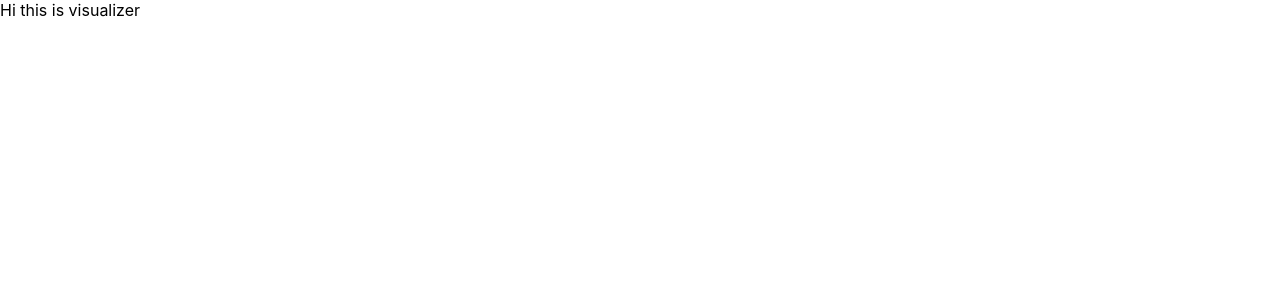
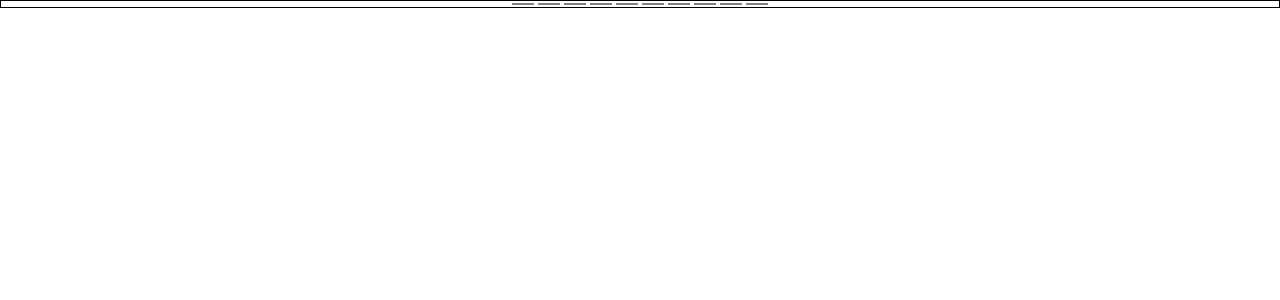
Before and after one commit to LouisVelz/sorting-visualizer, a React (Create React App) app: page / in a window 1280 px wide. Shown: the top 300 px of the page. Built offline with nearby package versions, Linux system fonts and the light colour scheme.

Commit message:
start columns

```diff
--- a/src/components/sortingVisualizer.js
+++ b/src/components/sortingVisualizer.js
@@ -1,11 +1,29 @@
 import React from "react";
 import Styled from "styled-components";
-
-const Container = Styled.div``;
-const Element = Styled.div``;
+import { fisherYates } from "./../util/fisherYates";
+const Container = Styled.div`
+display: flex;
+flex-direction: row;
+border: 1px solid black;
+justify-content: center;
+`;
+const Element = Styled.div`
+width: 20px;
+height: ${(props) => props.height * 20};
+border: 1px solid gray;
+margin: 2px;
+`;
 
 const Visualizer = () => {
-  return "Hi this is visualizer";
+  const arr = fisherYates(10);
+
+  return (
+    <Container>
+      {arr.map((element) => {
+        return <Element height={element}></Element>;
+      })}
+    </Container>
+  );
 };
 
 export default Visualizer;
--- a/src/index.css
+++ b/src/index.css
@@ -1,13 +1,14 @@
+@import-normalize;
 body {
   margin: 0;
-  font-family: -apple-system, BlinkMacSystemFont, 'Segoe UI', 'Roboto', 'Oxygen',
-    'Ubuntu', 'Cantarell', 'Fira Sans', 'Droid Sans', 'Helvetica Neue',
+  font-family: -apple-system, BlinkMacSystemFont, "Segoe UI", "Roboto", "Oxygen",
+    "Ubuntu", "Cantarell", "Fira Sans", "Droid Sans", "Helvetica Neue",
     sans-serif;
   -webkit-font-smoothing: antialiased;
   -moz-osx-font-smoothing: grayscale;
 }
 
 code {
-  font-family: source-code-pro, Menlo, Monaco, Consolas, 'Courier New',
+  font-family: source-code-pro, Menlo, Monaco, Consolas, "Courier New",
     monospace;
 }
```
